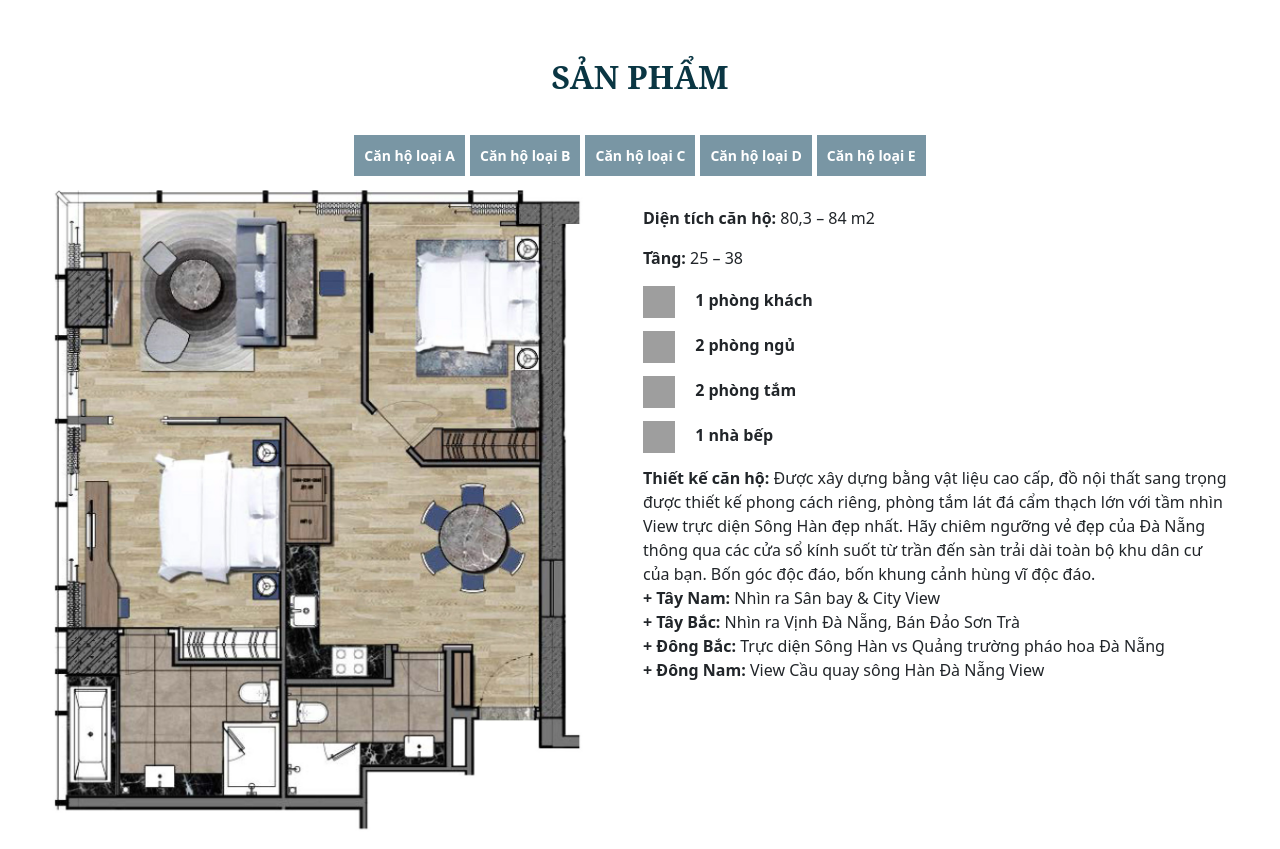
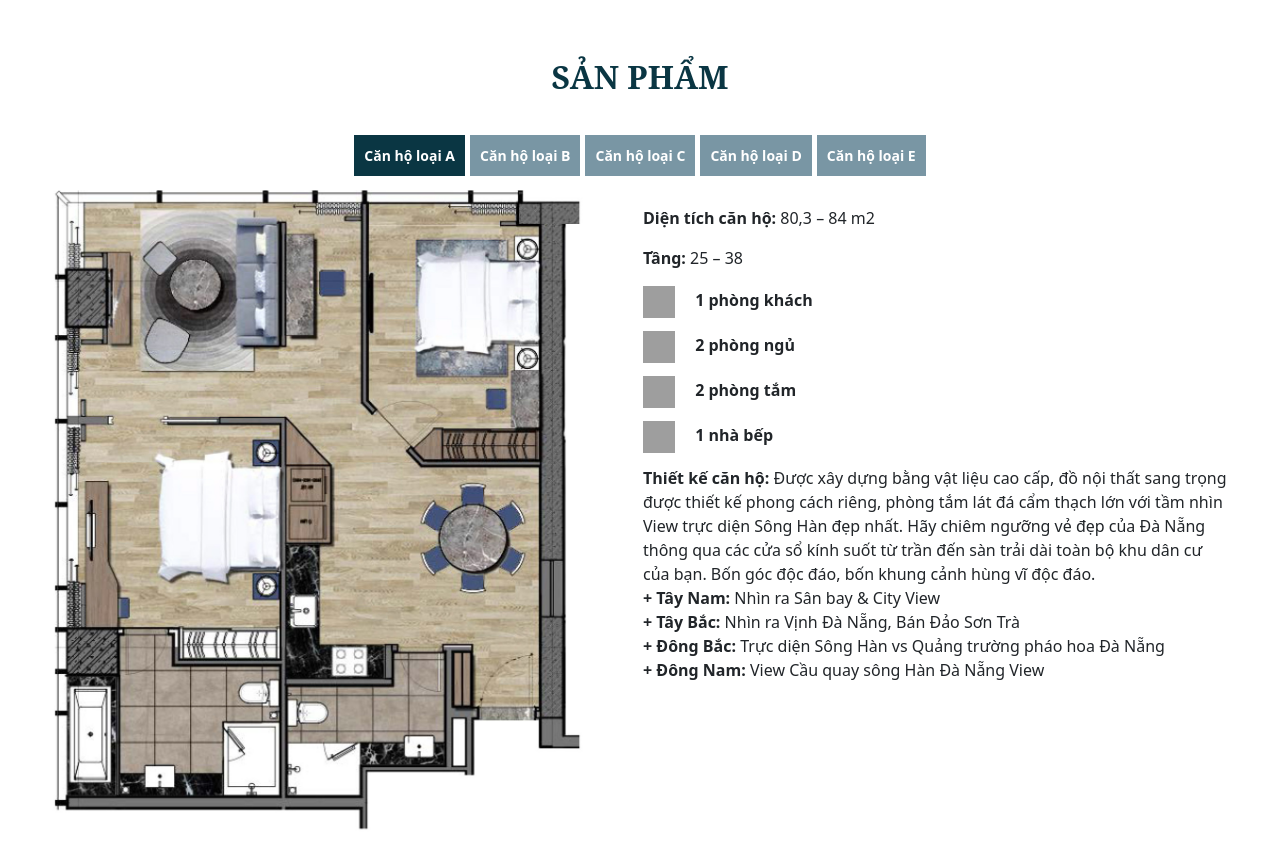
Before and after one commit to quang0308031/Web, a plain HTML site: page Quang/web/web.html in a window 1280 px wide. Shown: the part 3120-3969 px from the top of the page. Drawn offline with Linux system fonts and the light colour scheme; grey boxes are pictures that could not be loaded.

Commit message:
finnal commit

```diff
--- a/Quang/web/web.html
+++ b/Quang/web/web.html
@@ -169,7 +169,7 @@
         </div>
 
         <div class="buttom-list">
-            <button type="button" onclick="displayContent('display1', 'A')" class="buttom" style="margin-left: 0px;" id="A">Căn hộ loại A</button>
+            <button type="button" onclick="displayContent('display1', 'A')" class="buttom" style="margin-left: 0px;  background-color: #0A3643;" id="A">Căn hộ loại A</button>
             <button type="button" onclick="displayContent('display2', 'B')" class="buttom" id="B">Căn hộ loại B</button>
             <button type="button" onclick="displayContent('display3', 'C')" class="buttom" id="C">Căn hộ loại C</button>
             <button type="button" onclick="displayContent('display4', 'D')" class="buttom" id="D">Căn hộ loại D</button>
```
